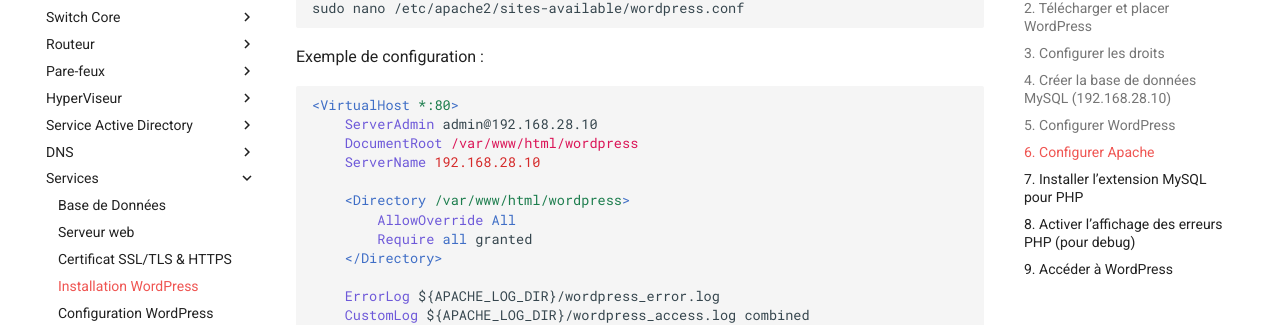
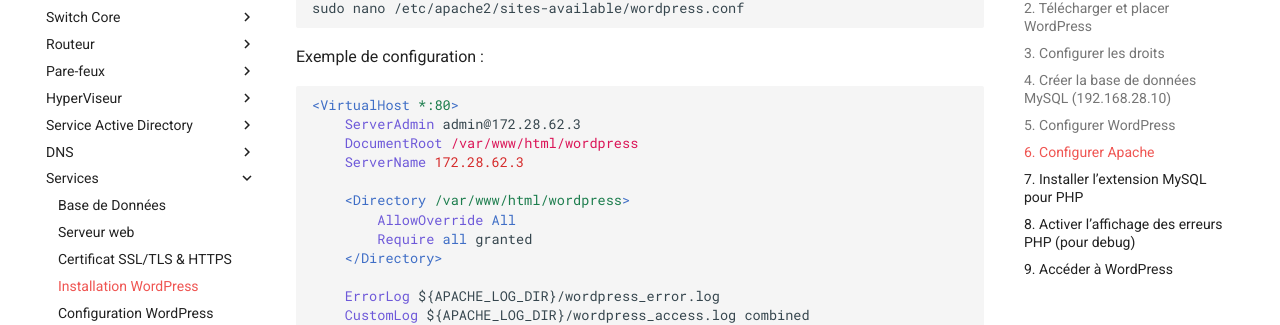
Before and after one commit to Sym-0ne/sport-ludique-Chartres, an MkDocs documentation site: the page built from docs/Services/wordpress.md, in a window 1280 px wide and 900 px high, scrolled down 1695 px. Shown: the part 145-470 px from the top of the window. Built offline with MkDocs 1.6.1 and Material for MkDocs 9.7.7, drawn with Linux system fonts in a browser that asks for light colours.

Commit message:
modif doc

````diff
--- a/docs/Services/wordpress.md
+++ b/docs/Services/wordpress.md
@@ -89,9 +89,9 @@
 
 ```apache
 <VirtualHost *:80>
-    ServerAdmin admin@192.168.28.10
+    ServerAdmin admin@172.28.62.3
     DocumentRoot /var/www/html/wordpress
-    ServerName 192.168.28.10
+    ServerName 172.28.62.3
 
     <Directory /var/www/html/wordpress>
         AllowOverride All
````
